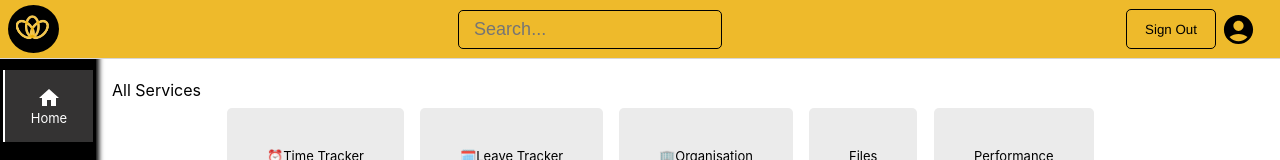
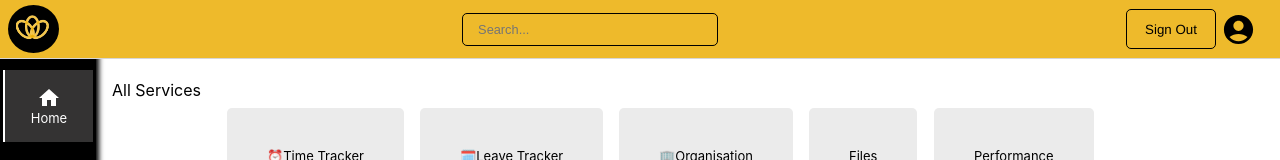
Before and after one commit to HRFocus/HRFocusFE, a React (Create React App) app: page /user/home in a window 1280 px wide. Shown: the top 160 px of the page. Built offline with nearby package versions, Linux system fonts and the light colour scheme; sample sign-in values are in the browser's storage.

Commit message:
changing the flow

```diff
--- a/src/shared/FormElements/Input/Input.js
+++ b/src/shared/FormElements/Input/Input.js
@@ -10,7 +10,9 @@ const Input = (props) => {
         color: props.color,
         border: props.border,
         borderRadius: props.borderRadius,
-        padding:props.padding
+        padding: props.padding,
+        fontSize: props.fontSize,
+        width:props.width
       }}
       onChange={(e) => {
         props.setValue(e.target.value);
```
